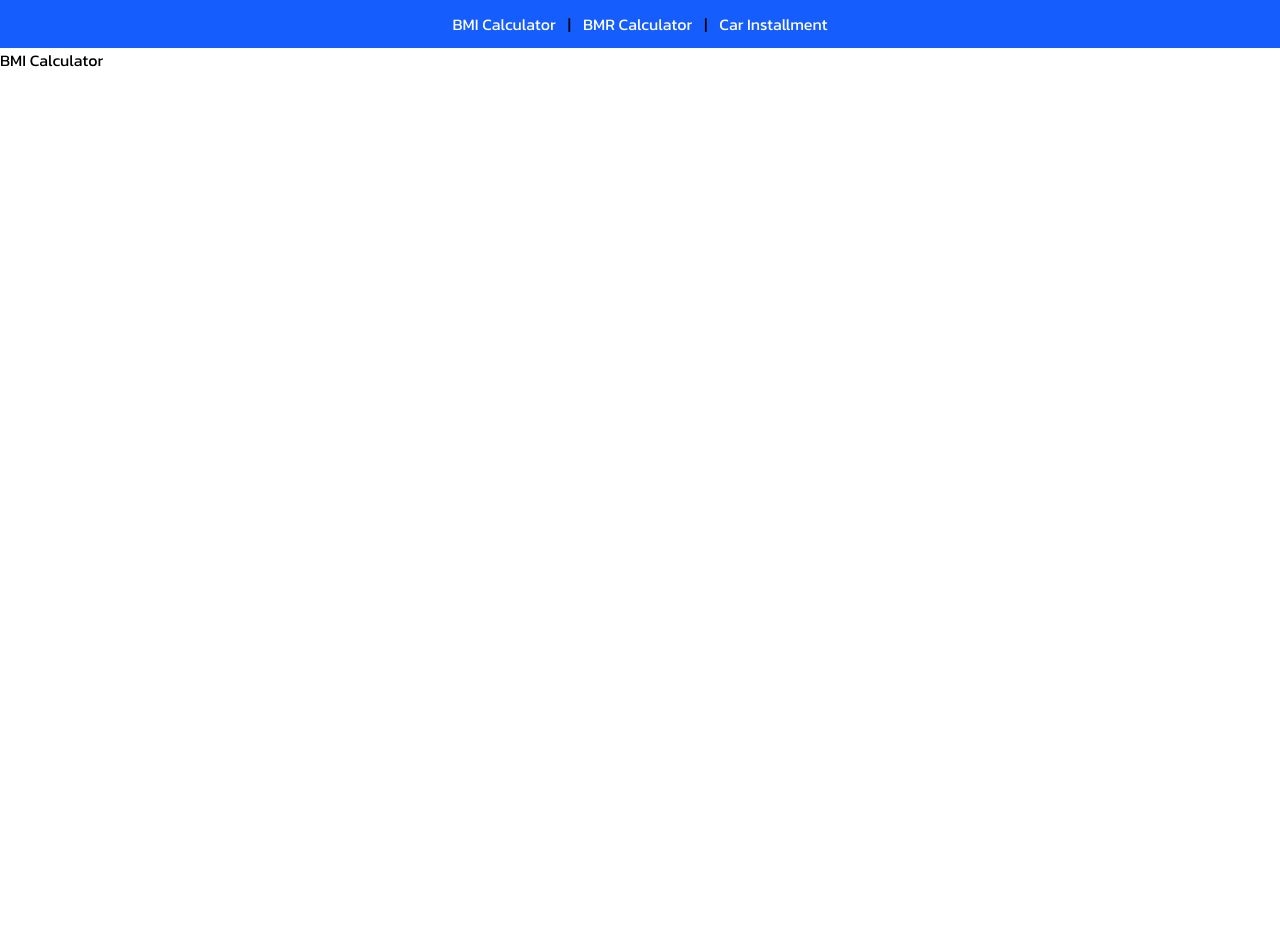
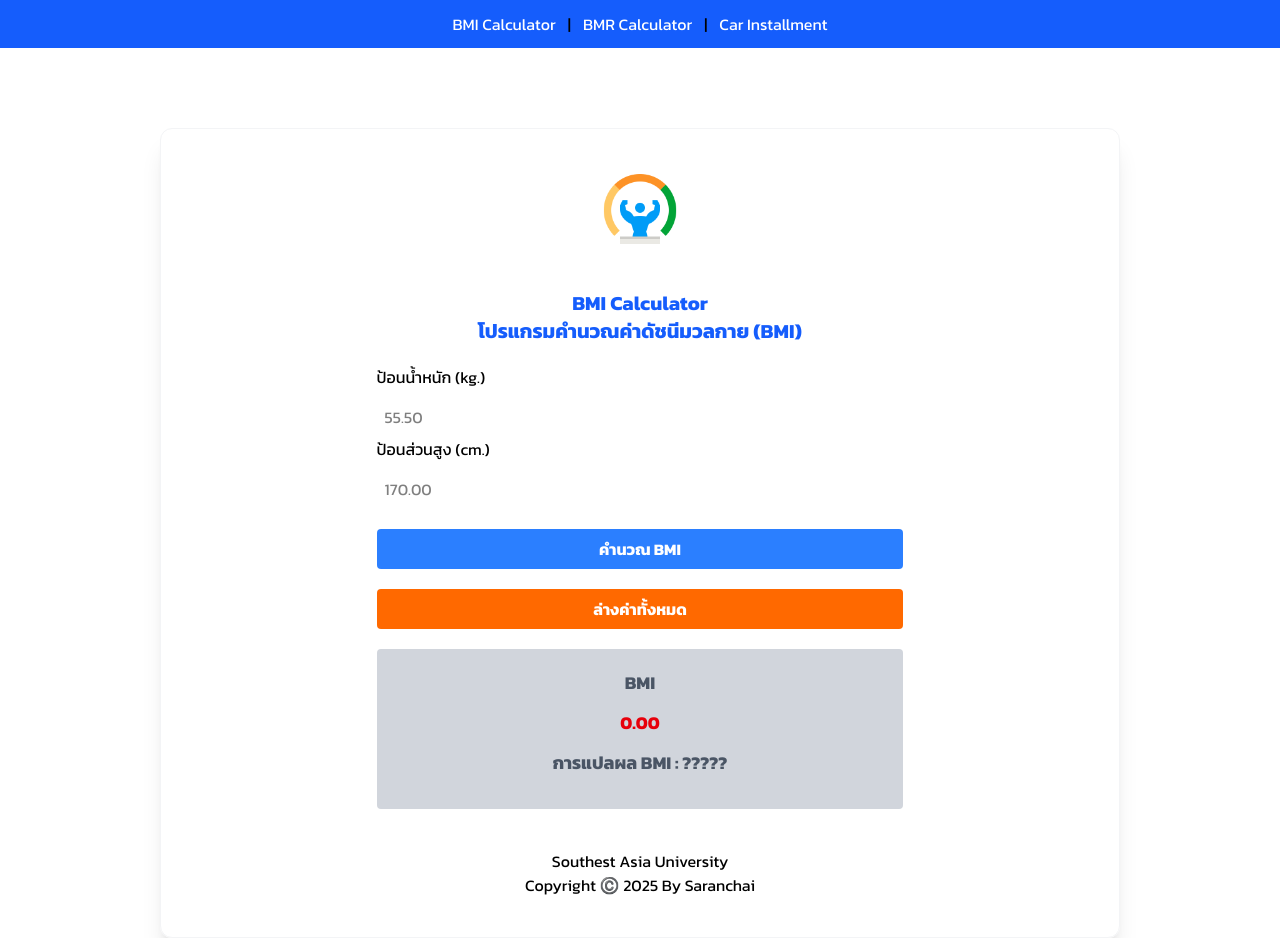
Before and after one commit to JEngHAng/next-iot-third-app, a Next.js app: page /body/calbmi in a window 1280 px wide. Before the commit the page ends 800 px from the top, so only its background shows below. Built offline with nearby package versions, Linux system fonts and the light colour scheme.

Commit message:
BMI Calculator เสร็จ

```diff
--- a/app/body/calbmi/page.tsx
+++ b/app/body/calbmi/page.tsx
@@ -1,14 +1,131 @@
+"use client";
+
+import { useState } from "react";
 import { SauHeader } from "@/components/SauHeader";
+import Image from "next/image";
+import bmipicture from "@/assets/images/bmipicture.png";
+import { SauFooter } from "@/components/SauFooter";
 
 export default function Page() {
-    return (
-        <>
-        {/* ส่วนของการแสดง Sau Header */}
-        <SauHeader />
+  const [weight, setWeight] = useState("");
+  const [height, setHeight] = useState("");
+  const [bmi, setBmi] = useState("0.00");
+  const [bmiResult, setBmiResult] = useState("?????");
 
-        <h1>
-            BMI Calculator
+  //ฟังก์ชันคำนวณ BMI
+  const handleCalBMIClick = () => {
+    //Validate input
+    if (weight === "" || height === "") {
+      alert("กรุณาป้อนค่าน้ำหนักและส่วนสูงให้ครบถ้วน");
+      return;
+    }
+
+    if (weight === "0" || height === "0") {
+      alert("กรุณาป้อนค่าน้ำหนักและส่วนสูงให้ถูกต้องมากกว่า 0");
+      return;
+    }
+
+    // คำนวณ BMI
+    let weightValue = parseFloat(weight);
+    let heightValue = parseFloat(height) / 100; //แปลง cm. เป็น m.
+    let bmiValue = weightValue / (heightValue ** 2);
+    setBmi(bmiValue.toFixed(2));
+
+    //แปลผล BMI
+    if (bmiValue < 18.5) {
+      setBmiResult("ผอมเกินไป");
+    } else if (bmiValue <= 24.9) {
+      setBmiResult("น้ำหนักปกติ เหมาะสม");
+    } else if (bmiValue <= 29.9) {
+      setBmiResult("อ้วน");
+    } else if (bmiValue <= 39.9) {
+      setBmiResult("อ้วนมาก");
+    } else {
+      setBmiResult("อ้วนอันตราย");
+    }
+  };
+
+  //ฟังก์ชันล้างค่า
+  const handleClearClick = () => {
+    setWeight("");
+    setHeight("");
+    setBmi("0.00");
+    setBmiResult("?????");
+  };
+
+  return (
+    <>
+      {/* ส่วนของการแสดง Sau Header */}
+      <SauHeader />
+      <div className="p-10 w-3/4 mx-auto mt-20 border border-gray-100 rounded-xl flex flex-col items-center justify-center shadow-xl">
+        {/* ส่วนแสดงรูปภาพจาก Internet */}
+        <Image
+          src={bmipicture}
+          alt="bmi picture"
+          width={80}
+          height={37}
+          className="rounded-xl mb-10"
+        />
+        {/* ส่วนแสดงชื่อโปรแกรม */}
+        <h1 className="text-xl text-center font-bold text-blue-600">
+          BMI Calculator
+          <br />
+          โปรแกรมคำนวณค่าดัชนีมวลกาย (BMI)
         </h1>
-        </>
-    );
+
+        <div className="w-3/5 mt-5">
+          <label htmlFor="weight">ป้อนน้ำหนัก (kg.)</label>
+          <input
+            type="number"
+            name="weight"
+            id="weight"
+            placeholder="55.50"
+            value={weight}
+            onChange={(e) => setWeight(e.target.value)}
+            className="bg-white-50 p-2 w-full mt-2"
+          />
+
+          <label htmlFor="height">ป้อนส่วนสูง (cm.)</label>
+          <input
+            type="number"
+            name="height"
+            id="height"
+            placeholder="170.00"
+            value={height}
+            onChange={(e) => setHeight(e.target.value)}
+            className="bg-white-50 p-2 w-full mt-2"
+          />
+
+          <button
+            onClick={handleCalBMIClick}
+            className="bg-blue-500 hover:bg-blue-700 text-white font-bold p-2 rounded mt-5 w-full"
+          >
+            คำนวณ BMI
+          </button>
+          <button
+            onClick={handleClearClick}
+            className="bg-orange-500 hover:bg-orange-700 text-white font-bold p-2 rounded mt-5 w-full"
+          >
+            ล่างค่าทั้งหมด
+          </button>
+        </div>
+
+        {/* ส่วนของการแสดงผล BMI */}
+        <div className="w-3/5 mt-5 bg-gray-300 p-5 rounded">
+          <h2 className="text-lg text-center font-bold mb-3 text-gray-600">
+            BMI
+          </h2>
+          <h2 className="text-lg text-center font-bold mb-3 text-red-600">
+            {bmi}
+          </h2>
+          <h2 className="text-lg text-center font-bold mb-3 text-gray-600">
+            การแปลผล BMI : {bmiResult}
+          </h2>
+        </div>
+
+        {/* ส่วนของการแสดง Sau Footer */}
+        <SauFooter />
+      </div>
+    </>
+  );
 }
```
